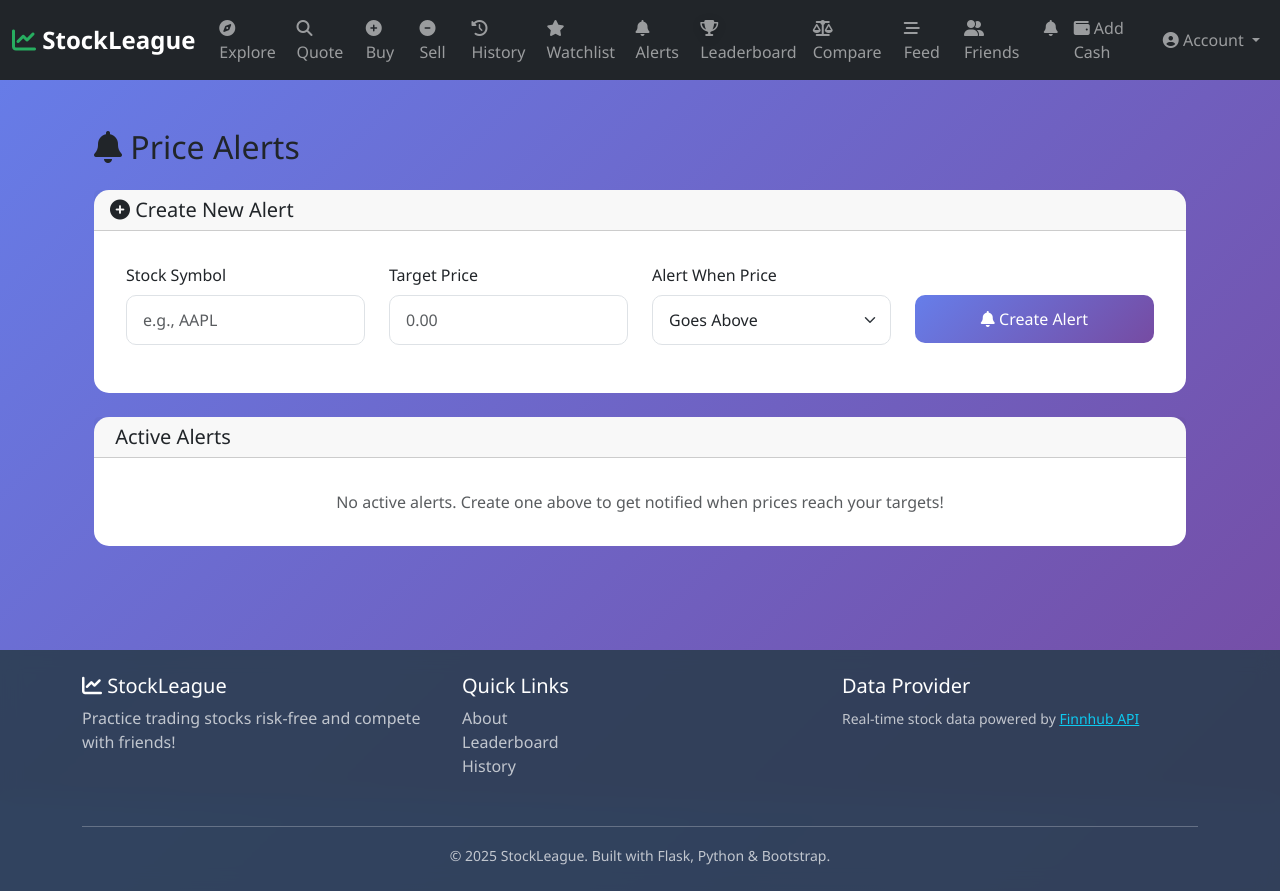
After one commit to Simply-Ryan/StockLeague, a Flask app: page /alerts in a window 1280 px wide. The commit adds this page. Run offline with Flask 3, Linux system fonts and the light colour scheme; the visitor is signed in with stand-in values (Sample User, id 1); data that the repository does not hold is empty.

Commit message:
Add price alerts system and stock news integration

```diff
--- a/app.py
+++ b/app.py
@@ -3,7 +3,7 @@ from flask import Flask, flash, redirect, render_template, request, session
 from flask_session import Session
 from werkzeug.security import check_password_hash, generate_password_hash
 from functools import wraps
-from helpers import apology, lookup, usd, get_chart_data, get_popular_stocks, get_market_movers
+from helpers import apology, lookup, usd, get_chart_data, get_popular_stocks, get_market_movers, get_stock_news
 from database.db_manager import DatabaseManager
 from dotenv import load_dotenv
 
@@ -392,7 +392,16 @@ def quote():
         user_id = session["user_id"]
         in_watchlist = db.is_in_watchlist(user_id, symbol.upper())
 
-        return render_template("quoted.html", quote=quote, chart_data=chart_data, in_watchlist=in_watchlist)
+        # Get stock news
+        news = get_stock_news(symbol.upper(), limit=5)
+
+        # Check for triggered alerts
+        triggered = db.check_alerts(user_id, symbol.upper(), quote['price'])
+        if triggered:
+            for alert in triggered:
+                flash(f"🔔 Alert triggered: {symbol.upper()} {'reached above' if alert['alert_type'] == 'above' else 'fell below'} {usd(alert['target_price'])}!", "info")
+
+        return render_template("quoted.html", quote=quote, chart_data=chart_data, in_watchlist=in_watchlist, news=news)
 
     else:
         return render_template("quote.html")
@@ -1160,6 +1169,75 @@ def explore():
                          sectors=sectors)
 
 
+@app.route("/alerts")
+@login_required
+def alerts():
+    """Show and manage price alerts"""
+    user_id = session["user_id"]
+
+    # Get active alerts
+    active_alerts = db.get_user_alerts(user_id, status='active')
+    triggered_alerts = db.get_user_alerts(user_id, status='triggered')
+
+    # Enrich with current prices
+    for alert in active_alerts:
+        quote = lookup(alert['symbol'])
+        if quote:
+            alert['current_price'] = quote['price']
+            alert['distance'] = quote['price'] - alert['target_price']
+            alert['distance_percent'] = (alert['distance'] / alert['target_price'] * 100) if alert['target_price'] > 0 else 0
+
+    return render_template("alerts.html",
+                         active_alerts=active_alerts,
+                         triggered_alerts=triggered_alerts)
+
+
+@app.route("/alerts/create", methods=["POST"])
+@login_required
+def create_alert():
+    """Create a new price alert"""
+    user_id = session["user_id"]
+
+    symbol = request.form.get("symbol")
+    target_price = request.form.get("target_price")
+    alert_type = request.form.get("alert_type")
+
+    if not symbol or not target_price or not alert_type:
+        return apology("must provide all fields", 400)
+
+    # Validate symbol
+    quote = lookup(symbol.upper())
+    if not quote:
+        return apology("invalid symbol", 400)
+
+    try:
+        target_price = float(target_price)
+        if target_price <= 0:
+            return apology("target price must be positive", 400)
+    except ValueError:
+        return apology("invalid target price", 400)
+
+    if alert_type not in ['above', 'below']:
+        return apology("invalid alert type", 400)
+
+    # Create alert
+    db.create_alert(user_id, symbol.upper(), target_price, alert_type)
+
+    flash(f"Alert created for {symbol.upper()} at {usd(target_price)}!")
+    return redirect("/alerts")
+
+
+@app.route("/alerts/delete/<int:alert_id>", methods=["POST"])
+@login_required
+def delete_alert(alert_id):
+    """Delete a price alert"""
+    user_id = session["user_id"]
+    db.delete_alert(alert_id, user_id)
+
+    flash("Alert deleted!")
+    return redirect("/alerts")
+
+
 @app.route("/analytics")
 @login_required
 def analytics():
--- /dev/null
+++ b/templates/alerts.html
@@ -0,0 +1,172 @@
+{% extends "layout.html" %}
+
+{% block title %}Price Alerts - StockLeague{% endblock %}
+
+{% block main %}
+<div class="container mt-4">
+    <h2 class="mb-4">
+        <i class="fas fa-bell"></i> Price Alerts
+    </h2>
+
+    <!-- Create Alert Card -->
+    <div class="card mb-4">
+        <div class="card-header">
+            <h5 class="mb-0"><i class="fas fa-plus-circle"></i> Create New Alert</h5>
+        </div>
+        <div class="card-body">
+            <form action="/alerts/create" method="post">
+                <div class="row">
+                    <div class="col-md-3 mb-3">
+                        <label for="symbol" class="form-label">Stock Symbol</label>
+                        <input type="text" class="form-control" id="symbol" name="symbol"
+                               placeholder="e.g., AAPL" required>
+                    </div>
+                    <div class="col-md-3 mb-3">
+                        <label for="target_price" class="form-label">Target Price</label>
+                        <input type="number" class="form-control" id="target_price" name="target_price"
+                               step="0.01" min="0.01" placeholder="0.00" required>
+                    </div>
+                    <div class="col-md-3 mb-3">
+                        <label for="alert_type" class="form-label">Alert When Price</label>
+                        <select class="form-select" id="alert_type" name="alert_type" required>
+                            <option value="above">Goes Above</option>
+                            <option value="below">Goes Below</option>
+                        </select>
+                    </div>
+                    <div class="col-md-3 mb-3">
+                        <label class="form-label">&nbsp;</label>
+                        <button type="submit" class="btn btn-primary w-100">
+                            <i class="fas fa-bell"></i> Create Alert
+                        </button>
+                    </div>
+                </div>
+            </form>
+        </div>
+    </div>
+
+    <!-- Active Alerts -->
+    <div class="card mb-4">
+        <div class="card-header">
+            <h5 class="mb-0"><i class="fas fa-bell-on"></i> Active Alerts</h5>
+        </div>
+        <div class="card-body">
+            {% if active_alerts %}
+            <div class="table-responsive">
+                <table class="table table-hover">
+                    <thead>
+                        <tr>
+                            <th>Symbol</th>
+                            <th>Current Price</th>
+                            <th>Target Price</th>
+                            <th>Type</th>
+                            <th>Distance</th>
+                            <th>Created</th>
+                            <th>Action</th>
+                        </tr>
+                    </thead>
+                    <tbody>
+                        {% for alert in active_alerts %}
+                        <tr>
+                            <td>
+                                <a href="/quote?symbol={{ alert.symbol }}" class="text-decoration-none">
+                                    <strong>{{ alert.symbol }}</strong>
+                                </a>
+                            </td>
+                            <td>{{ alert.current_price | usd if alert.current_price else 'N/A' }}</td>
+                            <td>{{ alert.target_price | usd }}</td>
+                            <td>
+                                {% if alert.alert_type == 'above' %}
+                                    <span class="badge bg-success">
+                                        <i class="fas fa-arrow-up"></i> Above
+                                    </span>
+                                {% else %}
+                                    <span class="badge bg-danger">
+                                        <i class="fas fa-arrow-down"></i> Below
+                                    </span>
+                                {% endif %}
+                            </td>
+                            <td>
+                                {% if alert.current_price %}
+                                    <span class="{% if alert.distance > 0 %}text-success{% else %}text-danger{% endif %}">
+                                        {{ alert.distance | usd }}
+                                        ({{ "%.2f" | format(alert.distance_percent) }}%)
+                                    </span>
+                                {% else %}
+                                    N/A
+                                {% endif %}
+                            </td>
+                            <td>{{ alert.created_at }}</td>
+                            <td>
+                                <form action="/alerts/delete/{{ alert.id }}" method="post" class="d-inline">
+                                    <button type="submit" class="btn btn-sm btn-outline-danger"
+                                            onclick="return confirm('Delete this alert?')">
+                                        <i class="fas fa-trash"></i>
+                                    </button>
+                                </form>
+                            </td>
+                        </tr>
+                        {% endfor %}
+                    </tbody>
+                </table>
+            </div>
+            {% else %}
+            <p class="text-center text-muted mb-0">
+                No active alerts. Create one above to get notified when prices reach your targets!
+            </p>
+            {% endif %}
+        </div>
+    </div>
+
+    <!-- Triggered Alerts -->
+    {% if triggered_alerts %}
+    <div class="card mb-4">
+        <div class="card-header bg-success text-white">
+            <h5 class="mb-0"><i class="fas fa-check-circle"></i> Triggered Alerts</h5>
+        </div>
+        <div class="card-body">
+            <div class="table-responsive">
+                <table class="table table-hover table-sm">
+                    <thead>
+                        <tr>
+                            <th>Symbol</th>
+                            <th>Target Price</th>
+                            <th>Type</th>
+                            <th>Triggered At</th>
+                        </tr>
+                    </thead>
+                    <tbody>
+                        {% for alert in triggered_alerts[:10] %}
+                        <tr>
+                            <td>
+                                <a href="/quote?symbol={{ alert.symbol }}">{{ alert.symbol }}</a>
+                            </td>
+                            <td>{{ alert.target_price | usd }}</td>
+                            <td>
+                                {% if alert.alert_type == 'above' %}
+                                    <span class="badge bg-success">Above</span>
+                                {% else %}
+                                    <span class="badge bg-danger">Below</span>
+                                {% endif %}
+                            </td>
+                            <td>{{ alert.triggered_at }}</td>
+                        </tr>
+                        {% endfor %}
+                    </tbody>
+                </table>
+            </div>
+        </div>
+    </div>
+    {% endif %}
+
+    <!-- Info Card -->
+    <div class="alert alert-info">
+        <h5><i class="fas fa-info-circle"></i> How Price Alerts Work</h5>
+        <ul class="mb-0">
+            <li><strong>Above:</strong> Get notified when the stock price goes above your target</li>
+            <li><strong>Below:</strong> Get notified when the stock price goes below your target</li>
+            <li>Alerts are checked when you view the alerts page or when trades are made</li>
+            <li>Once triggered, alerts are automatically marked as completed</li>
+        </ul>
+    </div>
+</div>
+{% endblock %}
--- a/templates/layout.html
+++ b/templates/layout.html
@@ -57,6 +57,11 @@
                     <li class="nav-item">
                         <a class="nav-link" href="/watchlist">
                             <i class="fas fa-star"></i> Watchlist
+                        </a>
+                    </li>
+                    <li class="nav-item">
+                        <a class="nav-link" href="/alerts">
+                            <i class="fas fa-bell"></i> Alerts
                         </a>
                     </li>
                     <li class="nav-item">
```
Also changed, not shown: database/db_manager.py (+108 -0 lines), helpers.py (+29 -0 lines), templates/quoted.html (+26 -0 lines).
